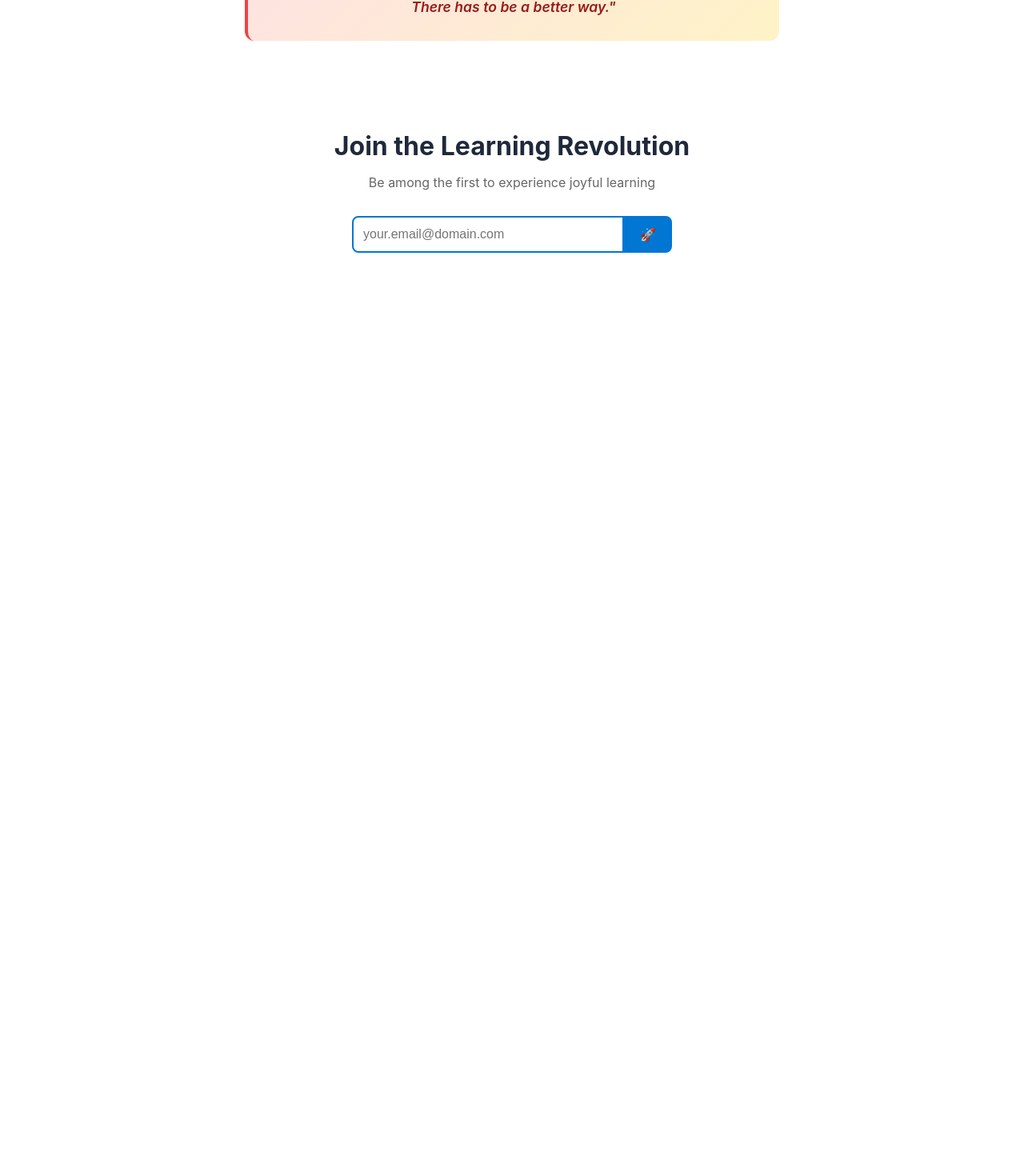
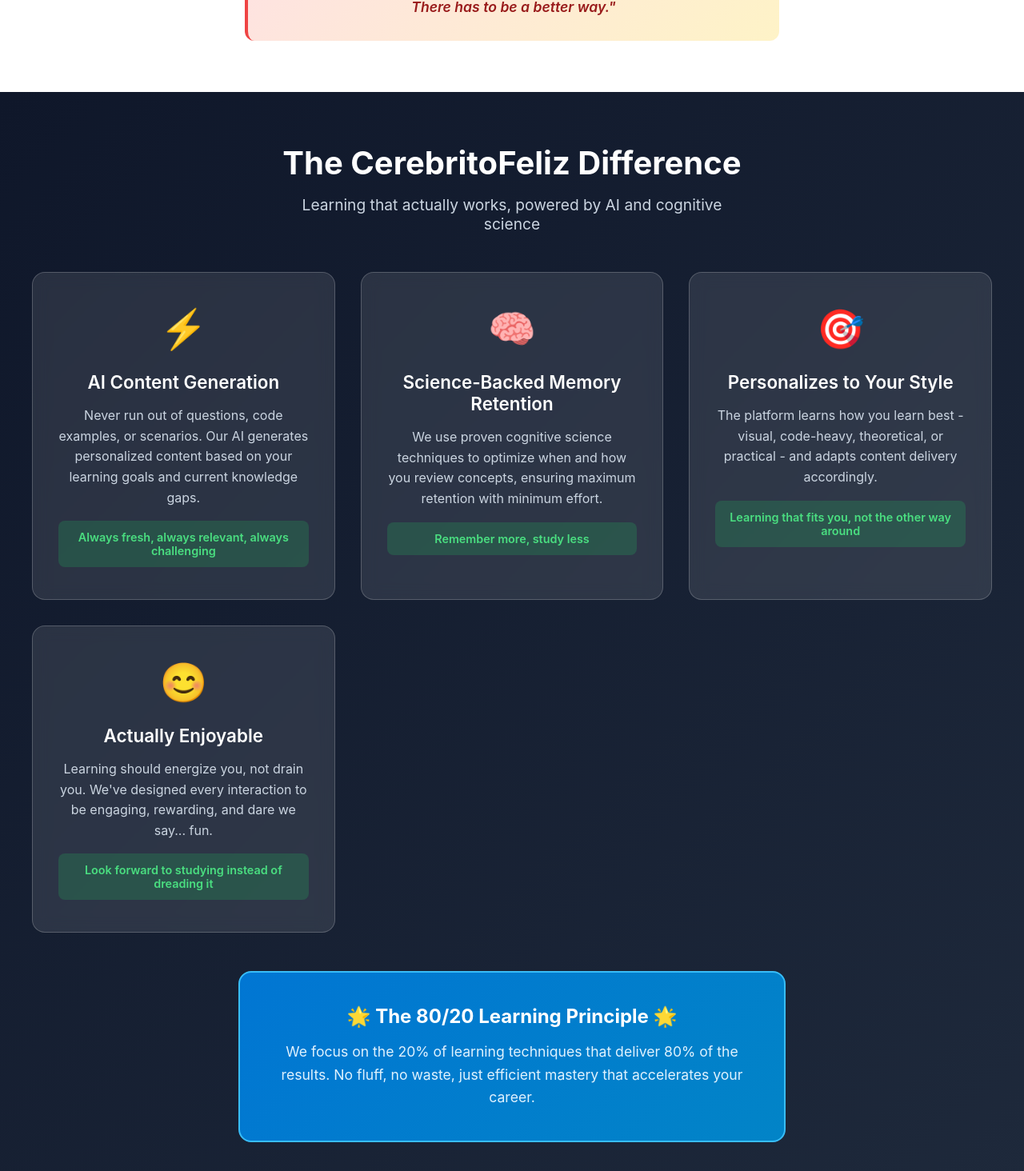
Before and after one commit to carlosrendonduque/cerebritofeliz-landing, a React (Create React App) app: page / in a window 1280 px wide. Shown: the part 1486-2950 px from the top of the page at 80% size. Before the commit the page ends 1850 px from the top, so only its background shows below. Built offline with nearby package versions, Linux system fonts and the light colour scheme.

Commit message:
Add Solution section with AI features and 80/20 principle

```diff
--- a/src/App.tsx
+++ b/src/App.tsx
@@ -1,14 +1,16 @@
-import React from 'react';
-import Layout from './components/layout/Layout';
-import Hero from './components/sections/Hero';
-import Problem from './components/sections/Problem';
-import EmailCapture from './components/sections/EmailCapture';
+import React from "react";
+import Layout from "./components/layout/Layout";
+import Hero from "./components/sections/Hero";
+import Problem from "./components/sections/Problem";
+import Solution from "./components/sections/Solution";
+import EmailCapture from "./components/sections/EmailCapture";
 
 function App() {
   return (
     <Layout>
       <Hero />
       <Problem />
+      <Solution />
       <EmailCapture />
     </Layout>
   );
--- a/src/components/sections/Solution.tsx
+++ b/src/components/sections/Solution.tsx
@@ -1,18 +1,170 @@
-// ============================================
-// src/components/sections/Solution.tsx
-// ============================================
-import React from 'react';
+import React from "react";
+import styled from "styled-components";
+
+const SolutionSection = styled.section`
+  padding: 4rem 2rem;
+  background: linear-gradient(135deg, #0f172a 0%, #1e293b 100%);
+  color: white;
+  text-align: center;
+`;
+
+const SectionTitle = styled.h2`
+  font-size: 2.5rem;
+  margin: 0 0 1rem 0;
+  color: white;
+`;
+
+const SectionSubtitle = styled.p`
+  font-size: 1.2rem;
+  color: #cbd5e1;
+  margin: 0 0 3rem 0;
+  max-width: 600px;
+  margin-left: auto;
+  margin-right: auto;
+`;
+
+const FeaturesGrid = styled.div`
+  display: grid;
+  grid-template-columns: repeat(auto-fit, minmax(280px, 1fr));
+  gap: 2rem;
+  max-width: 1200px;
+  margin: 0 auto 3rem auto;
+`;
+
+const FeatureCard = styled.div`
+  padding: 2.5rem 2rem;
+  border-radius: 16px;
+  background: rgba(255, 255, 255, 0.1);
+  backdrop-filter: blur(10px);
+  border: 1px solid rgba(255, 255, 255, 0.2);
+  transition: transform 0.3s ease, background 0.3s ease;
+
+  &:hover {
+    transform: translateY(-8px);
+    background: rgba(255, 255, 255, 0.15);
+  }
+`;
+
+const FeatureIcon = styled.div`
+  font-size: 3rem;
+  margin-bottom: 1.5rem;
+`;
+
+const FeatureTitle = styled.h3`
+  font-size: 1.4rem;
+  color: white;
+  margin: 0 0 1rem 0;
+  font-weight: 600;
+`;
+
+const FeatureDescription = styled.p`
+  color: #cbd5e1;
+  line-height: 1.6;
+  margin: 0 0 1rem 0;
+`;
+
+const FeatureBenefit = styled.div`
+  padding: 0.75rem 1rem;
+  background: rgba(34, 197, 94, 0.2);
+  border-radius: 8px;
+  color: #4ade80;
+  font-weight: 600;
+  font-size: 0.9rem;
+`;
+
+const CorePrinciple = styled.div`
+  max-width: 600px;
+  margin: 3rem auto 0 auto;
+  padding: 2.5rem;
+  background: linear-gradient(135deg, #0176d3 0%, #0284c7 100%);
+  border-radius: 16px;
+  border: 2px solid #38bdf8;
+`;
+
+const PrincipleTitle = styled.h3`
+  font-size: 1.5rem;
+  color: white;
+  margin: 0 0 1rem 0;
+  display: flex;
+  align-items: center;
+  justify-content: center;
+  gap: 0.5rem;
+`;
+
+const PrincipleDescription = styled.p`
+  color: #e0f2fe;
+  font-size: 1.1rem;
+  margin: 0;
+  line-height: 1.6;
+`;
 
 const Solution: React.FC = () => {
   return (
-    <section>
-      <h2>The CerebritoFeliz Difference</h2>
-      <div>
-        <div>⚡ Unlimited Practice Material</div>
-        <div>🧠 Science-Backed Memory Retention</div>
-        <div>🎯 Personalizes to Your Style</div>
-        <div>😊 Actually Enjoyable</div>
-      </div>
-    </section>
+    <SolutionSection>
+      <SectionTitle>The CerebritoFeliz Difference</SectionTitle>
+      <SectionSubtitle>
+        Learning that actually works, powered by AI and cognitive science
+      </SectionSubtitle>
+
+      <FeaturesGrid>
+        <FeatureCard>
+          <FeatureIcon>⚡</FeatureIcon>
+          <FeatureTitle>AI Content Generation</FeatureTitle>
+          <FeatureDescription>
+            Never run out of questions, code examples, or scenarios. Our AI
+            generates personalized content based on your learning goals and
+            current knowledge gaps.
+          </FeatureDescription>
+          <FeatureBenefit>
+            Always fresh, always relevant, always challenging
+          </FeatureBenefit>
+        </FeatureCard>
+
+        <FeatureCard>
+          <FeatureIcon>🧠</FeatureIcon>
+          <FeatureTitle>Science-Backed Memory Retention</FeatureTitle>
+          <FeatureDescription>
+            We use proven cognitive science techniques to optimize when and how
+            you review concepts, ensuring maximum retention with minimum effort.
+          </FeatureDescription>
+          <FeatureBenefit>Remember more, study less</FeatureBenefit>
+        </FeatureCard>
+
+        <FeatureCard>
+          <FeatureIcon>🎯</FeatureIcon>
+          <FeatureTitle>Personalizes to Your Style</FeatureTitle>
+          <FeatureDescription>
+            The platform learns how you learn best - visual, code-heavy,
+            theoretical, or practical - and adapts content delivery accordingly.
+          </FeatureDescription>
+          <FeatureBenefit>
+            Learning that fits you, not the other way around
+          </FeatureBenefit>
+        </FeatureCard>
+
+        <FeatureCard>
+          <FeatureIcon>😊</FeatureIcon>
+          <FeatureTitle>Actually Enjoyable</FeatureTitle>
+          <FeatureDescription>
+            Learning should energize you, not drain you. We've designed every
+            interaction to be engaging, rewarding, and dare we say... fun.
+          </FeatureDescription>
+          <FeatureBenefit>
+            Look forward to studying instead of dreading it
+          </FeatureBenefit>
+        </FeatureCard>
+      </FeaturesGrid>
+
+      <CorePrinciple>
+        <PrincipleTitle>🌟 The 80/20 Learning Principle 🌟</PrincipleTitle>
+        <PrincipleDescription>
+          We focus on the 20% of learning techniques that deliver 80% of the
+          results. No fluff, no waste, just efficient mastery that accelerates
+          your career.
+        </PrincipleDescription>
+      </CorePrinciple>
+    </SolutionSection>
   );
 };
+
+export default Solution;
```
